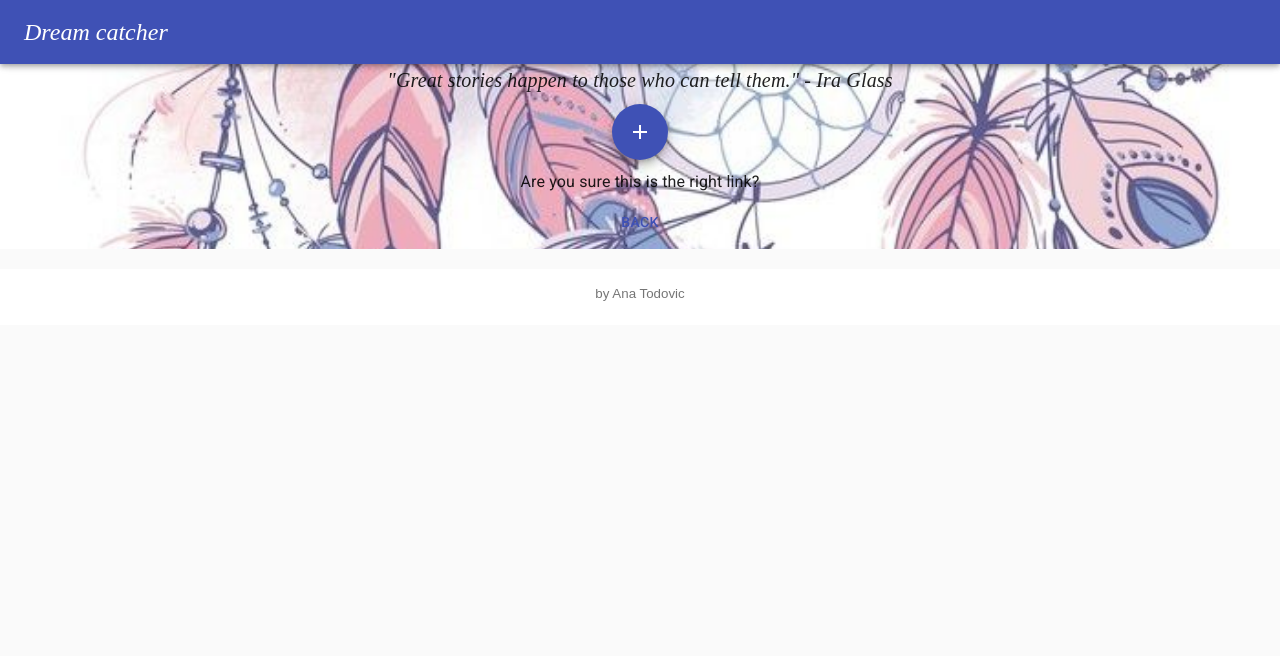
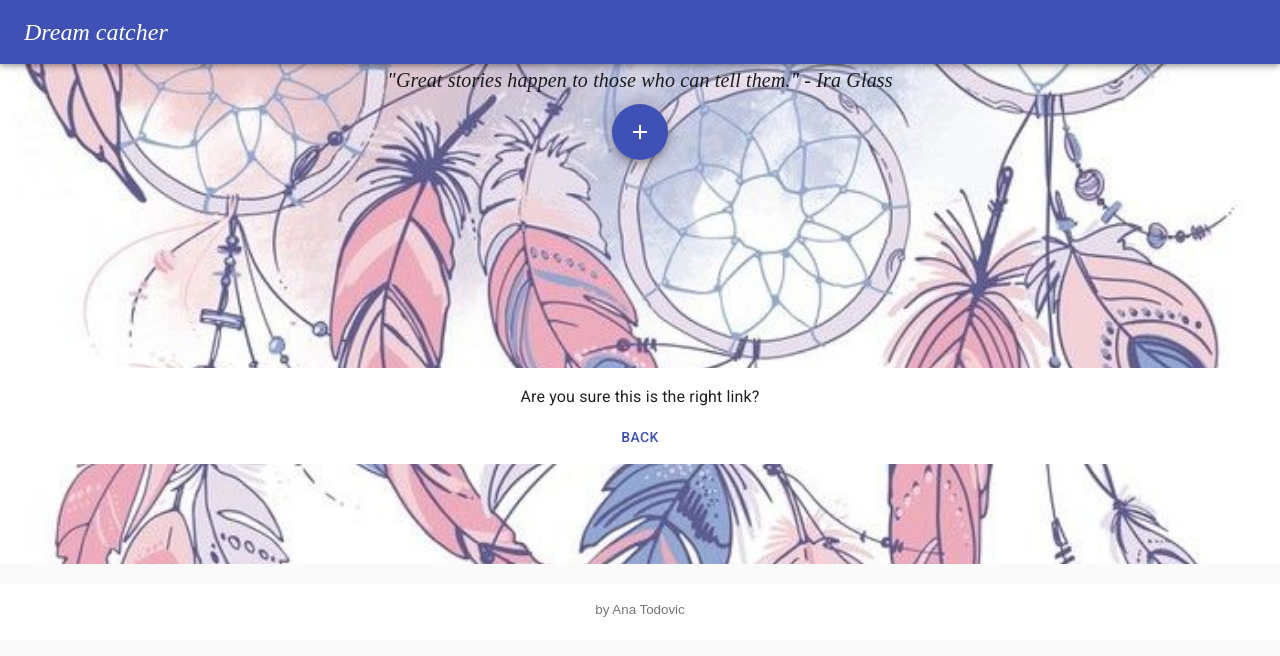
Before and after one commit to todovica/dream-catcher, a React app in the folder client/: page /dream-catcher/confirm/1 in a window 1280 px wide. Shown: the top 656 px of the page. Built offline with nearby package versions, Linux system fonts and the light colour scheme; no server answers.

Commit message:
add some changes to make background look great

```diff
--- a/client/src/js/components/App.js
+++ b/client/src/js/components/App.js
@@ -33,7 +33,7 @@ const useStyles = makeStyles(theme => ({
     backgroundRepeat: 'no-repeat',
     backgroundPosition: 'center center',
     marginBottom: '20px',
-    minHeight: '100%'
+    minHeight: '500px'
   },
   zoom: {
     position: 'fixed',
--- a/client/src/js/components/ConfirmPage.js
+++ b/client/src/js/components/ConfirmPage.js
@@ -11,8 +11,10 @@ const useStyles = makeStyles(theme => ({
   button: {
     margin: theme.spacing(1),
   },
-  input: {
-    display: 'none',
+  confirm: {
+    backgroundColor: 'white',
+    marginTop: '200px',
+    paddingTop: '15px'
   },
 }));
 
@@ -36,7 +38,8 @@ function ConfirmPage (props) {
   return <Grid container
            direction="column"
            justify="center"
-           alignItems="center">
+           alignItems="center"
+           className={classes.confirm}>
               {(props.articles.find((a) => a._id===id)) ?
                 <>
                   <Typography variant="subtitle1">Your story is uploaded to our server.</Typography>
```
